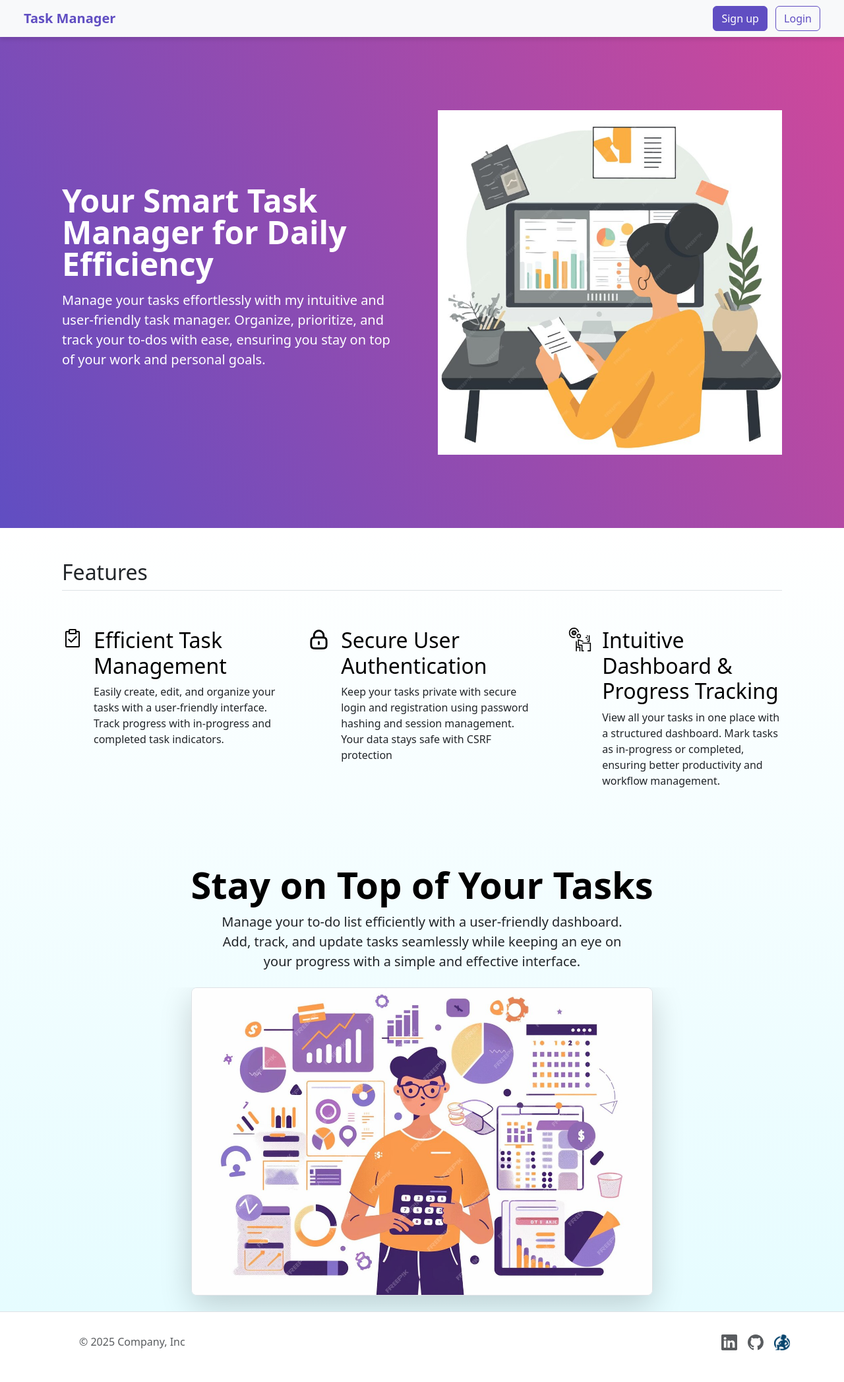
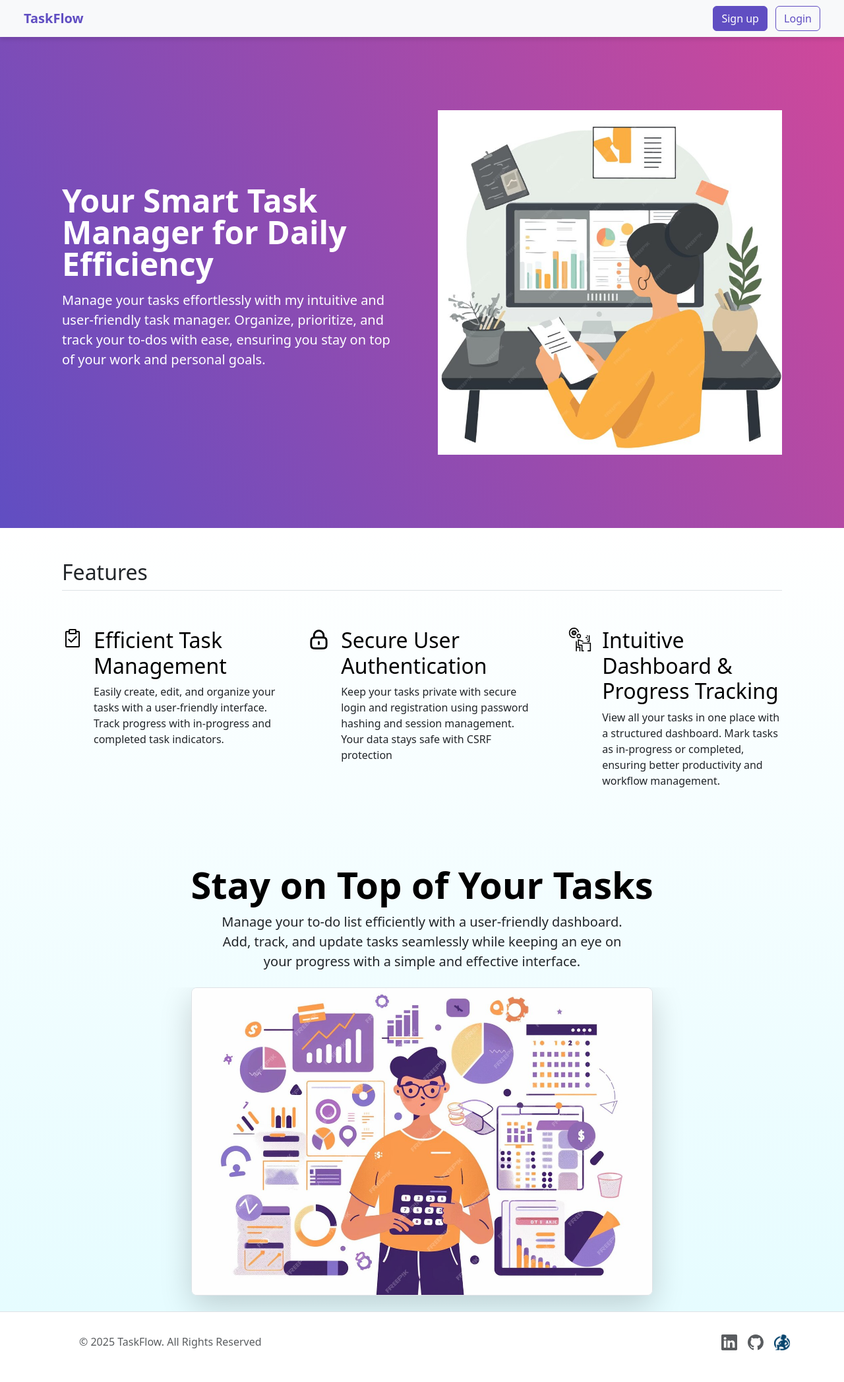
Before and after one commit to jvcarpena/TaskFlow-Website, a Flask app: page / in a window 1280 px wide. Shown: the whole page at 66% size. Run offline with Flask 3, Linux system fonts and the light colour scheme; some libraries are stand-ins or nearby versions.

Commit message:
Change the title to TaskFlow

```diff
--- a/templates/footer.html
+++ b/templates/footer.html
@@ -5,7 +5,7 @@
           <a href="/" class="mb-3 me-2 mb-md-0 text-body-secondary text-decoration-none lh-1">
             <svg class="bi" width="30" height="24"><use xlink:href="#bootstrap"></use></svg>
           </a>
-          <span class="mb-3 mb-md-0 text-body-secondary">© 2025 Company, Inc</span>
+          <span class="mb-3 mb-md-0 text-body-secondary">© 2025 TaskFlow. All Rights Reserved</span>
         </div>
 
         <ul class="nav col-md-4 justify-content-end list-unstyled d-flex">
--- a/templates/header.html
+++ b/templates/header.html
@@ -3,7 +3,7 @@
   <head>
     <meta charset="utf-8">
     <meta name="viewport" content="width=device-width, initial-scale=1">
-    <title>Task Manager Website</title>
+    <title>TaskFlow Website</title>
     <link rel="icon" href="/static/assets/img/task-list.svg">
     <link href="https://cdn.jsdelivr.net/npm/bootstrap@5.3.3/dist/css/bootstrap.min.css" rel="stylesheet" integrity="sha384-QWTKZyjpPEjISv5WaRU9OFeRpok6YctnYmDr5pNlyT2bRjXh0JMhjY6hW+ALEwIH" crossorigin="anonymous">
     <link rel="stylesheet" href="/static/css/styles.css">
@@ -12,7 +12,7 @@
     <!-- HEADER -->
     <nav class="navbar navbar-expand-md navbar-dark fixed-top bg-light" style="box-shadow: 0 4px 6px rgba(0, 0, 0, 0.1);">
       <div class="container-fluid">
-        <a class="navbar-brand mx-4 text-color" href="{{ url_for('home') }}">Task Manager</a>
+        <a class="navbar-brand mx-4 text-color" href="{{ url_for('home') }}">TaskFlow</a>
         <button class="navbar-toggler" type="button" data-bs-toggle="collapse" data-bs-target="#navbarCollapse" aria-controls="navbarCollapse" aria-expanded="false" aria-label="Toggle navigation">
           <span class="navbar-toggler-icon"></span>
         </button>
--- a/templates/to-do-list.html
+++ b/templates/to-do-list.html
@@ -4,7 +4,7 @@
   <head>
     <meta charset="utf-8">
     <meta name="viewport" content="width=device-width, initial-scale=1">
-    <title>Task Manager Website</title>
+    <title>TaskFlow Website</title>
     <link rel="icon" href="/static/assets/img/task-list.svg">
     <link href="https://cdn.jsdelivr.net/npm/bootstrap@5.3.3/dist/css/bootstrap.min.css" rel="stylesheet" integrity="sha384-QWTKZyjpPEjISv5WaRU9OFeRpok6YctnYmDr5pNlyT2bRjXh0JMhjY6hW+ALEwIH" crossorigin="anonymous">
     <link rel="stylesheet" href="/static/css/styles.css">
@@ -15,7 +15,7 @@
     <!-- HEADER -->
     <nav class="navbar navbar-expand-md navbar-dark fixed-top bg-light" style="box-shadow: 0 4px 6px rgba(0, 0, 0, 0.1);">
       <div class="container-fluid">
-        <a class="navbar-brand mx-4 text-color" href="#">Task Manager</a>
+        <a class="navbar-brand mx-4 text-color" href="#">TaskFlow</a>
         <button class="navbar-toggler" type="button" data-bs-toggle="collapse" data-bs-target="#navbarCollapse" aria-controls="navbarCollapse" aria-expanded="false" aria-label="Toggle navigation">
           <span class="navbar-toggler-icon"></span>
         </button>
```
